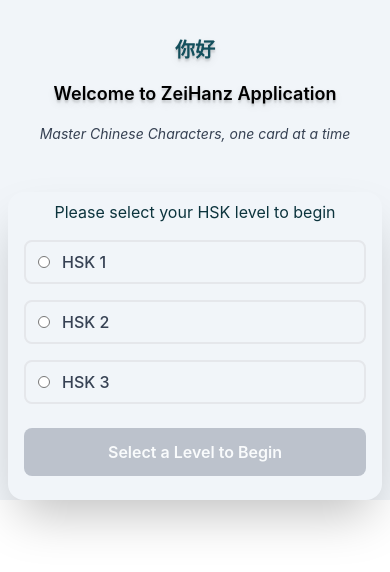
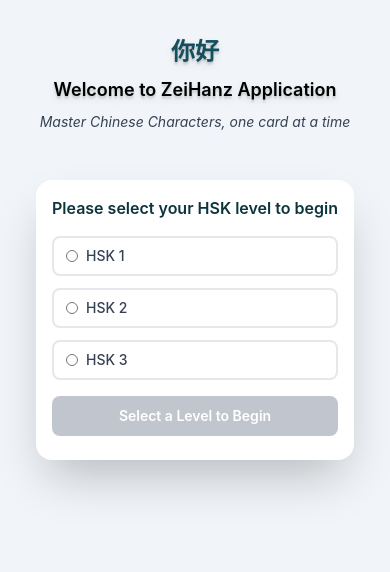
Before and after one commit to John-Kibirige/zeihanz, a React (Vite) app: page / in a window 390 px wide. Shown: the top 572 px of the page. Built offline with nearby package versions, Linux system fonts and the light colour scheme.

Commit message:
make the welcome page responsive

```diff
--- a/src/components/Welcome.jsx
+++ b/src/components/Welcome.jsx
@@ -34,33 +34,35 @@
   ];
 
   return (
-    <section className="pt-5 px-2 flex flex-col gap-4 h-full w-full bg-slate-100">
-      <div className=" font-munito text-center py-4">
-        <h1 className="">
-          <span className="font-semibold text-xl block text-zeilight text-shadow-lg">
+    <section className="min-h-screen w-full bg-slate-100 px-4 sm:px-6 lg:px-8 py-5 flex flex-col gap-4">
+      {/* Header Section */}
+      <div className="font-munito text-center py-4 sm:py-6 lg:py-8">
+        <h1 className="space-y-2 sm:space-y-3">
+          <span className="font-semibold text-2xl sm:text-3xl lg:text-4xl block text-zeilight text-shadow-lg">
             你好
           </span>
-          <span className="block font-inter text-lg font-semibold my-4 text-shadow-lg">
+          <span className="block font-inter text-lg sm:text-xl lg:text-2xl font-semibold my-2 sm:my-4 text-shadow-lg">
             Welcome to ZeiHanz Application
           </span>
         </h1>
-        <h2 className="mt-2 text-sm italic text-gray-700">
+        <h2 className="mt-2 text-sm sm:text-base italic text-gray-700">
           Master Chinese Characters, one card at a time
         </h2>
       </div>
 
-      <div className="mt-4 px-4 pt-2 pb-6 rounded-2xl shadow-2xl bg-whie">
-        <h3 className="text-zeidark text-center">
+      {/* Main Card */}
+      <div className="mt-4 sm:mt-6 lg:mt-8 px-4 sm:px-6 lg:px-8 pt-4 sm:pt-6 pb-6 sm:pb-8 rounded-2xl shadow-2xl bg-white max-w-md sm:max-w-lg lg:max-w-xl xl:max-w-2xl mx-auto">
+        <h3 className="text-zeidark text-center text-base sm:text-lg lg:text-xl font-semibold">
           Please select your HSK level to begin
         </h3>
 
         {/* Radio Group */}
-        <div className="space-y-4 mt-4">
+        <div className="space-y-3 sm:space-y-4 mt-4 sm:mt-6">
           {hskOptions.map((option) => (
             <label
               key={option.id}
               className={`
-                flex items-center px-3 py-2 rounded-lg border-2 cursor-pointer
+                flex items-center px-3 sm:px-4 py-2 sm:py-3 rounded-lg border-2 cursor-pointer
                 transition-all duration-200 ease-in-out
                 ${
                   selectedLevel === option.value
@@ -75,9 +77,9 @@
                 value={option.value}
                 checked={selectedLevel === option.value}
                 onChange={handleLevelChange}
-                className="w-3 h-3 text-zeilight cursor-pointer accent-zeilight"
+                className="w-3 h-3 sm:w-4 sm:h-4 text-zeilight cursor-pointer accent-zeilight"
               />
-              <span className="ml-3 font-medium text-gray-700">
+              <span className="ml-2 sm:ml-3 text-sm sm:text-base font-medium text-gray-700">
                 {option.label}
               </span>
             </label>
@@ -110,7 +112,7 @@
         <button
           onClick={handleSubmit}
           className={`
-            w-full mt-6 py-3 px-4 rounded-lg font-semibold text-white
+            w-full mt-4 sm:mt-6 py-2.5 sm:py-3 px-4 rounded-lg font-semibold text-white text-sm sm:text-base
             transition-all duration-200 ease-in-out
             ${
               selectedLevel
```
